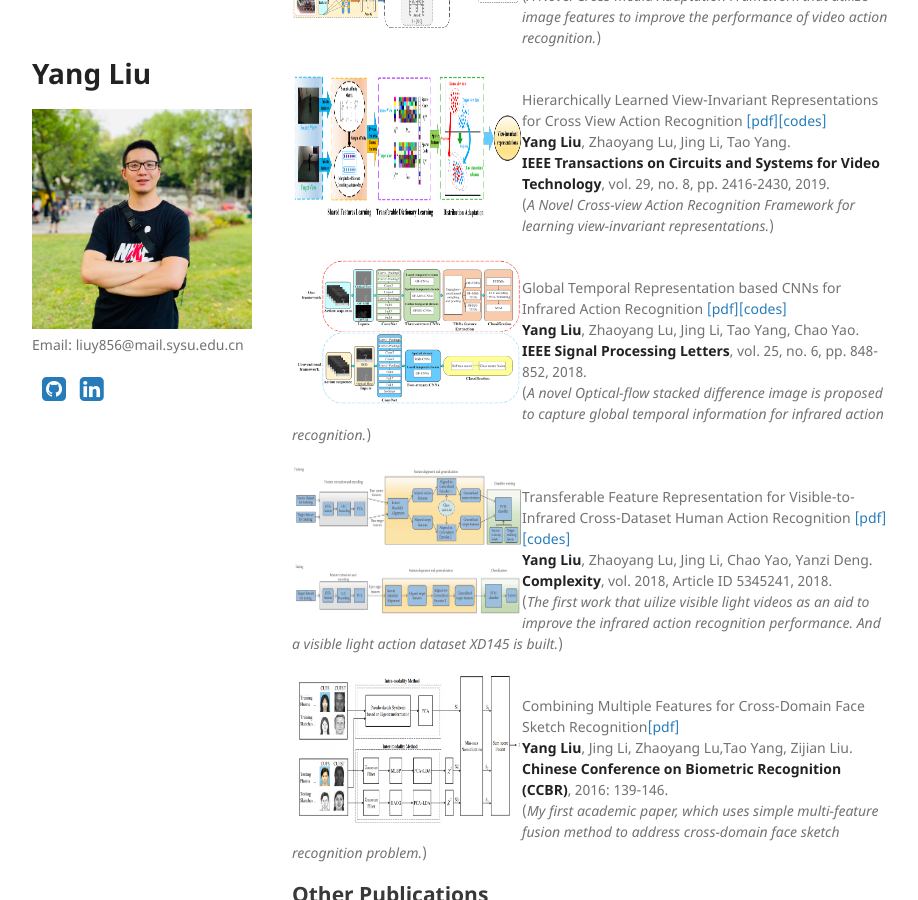
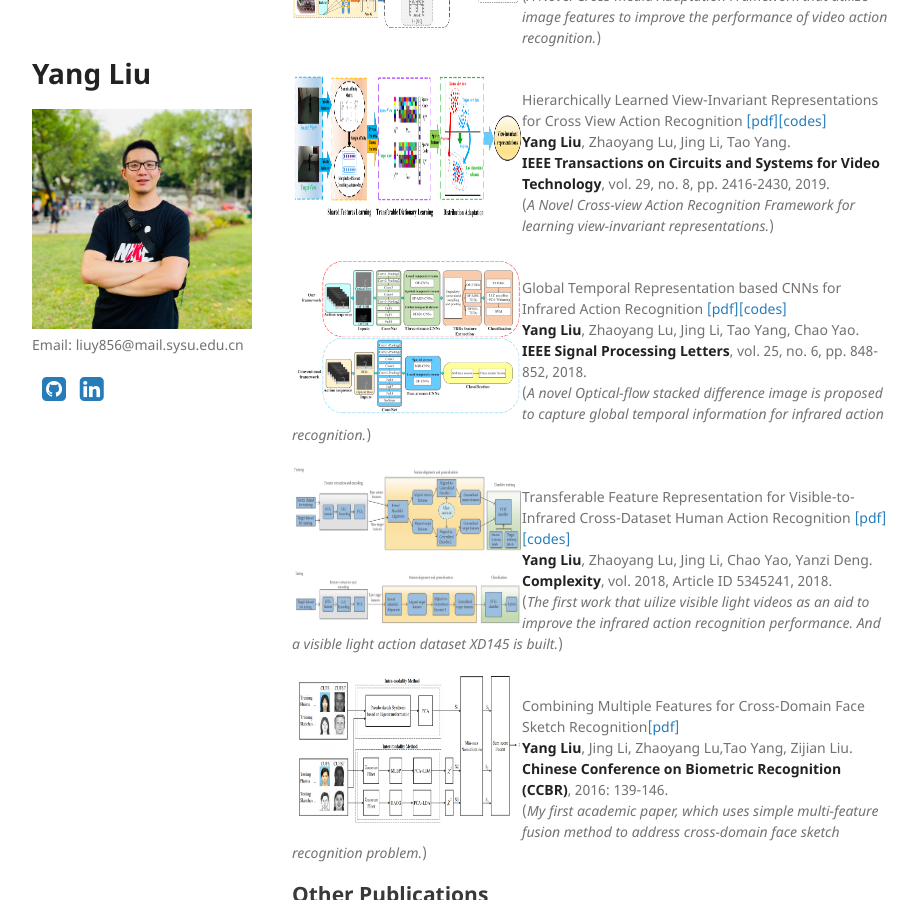
Before and after one commit to YangLiu9208/home, a Jekyll site: the page built from index.md, in a window 1280 px wide and 900 px high, scrolled down 1102 px. Shown: the whole window, without its empty margins (178-1096 px from the left). Built offline with Jekyll 4.4.1, drawn with Linux system fonts in a browser that asks for light colours; a style sheet for code colours, icons or effects is not loaded.

Commit message:
Update index.md

```diff
--- a/index.md
+++ b/index.md
@@ -61,7 +61,7 @@ Hierarchically Learned View-Invariant Representations for Cross View Action Reco
 
 <div align="left">
           <a>
-            <img border="0" src="./SPL.png" align="left" width="230" height="150">
+            <img border="0" src="./SPL.png" align="left" width="230" height="160">
           </a>
 </div>
 Global Temporal Representation based CNNs for Infrared Action Recognition [[pdf]](https://arxiv.org/abs/1909.08287)[[codes]](https://yangliu9208.github.io/TSTDDs/)
@@ -70,7 +70,7 @@ Global Temporal Representation based CNNs for Infrared Action Recognition [[pdf]
 (*A novel Optical-flow stacked difference image is proposed to capture global temporal information for infrared action recognition.*)
 <div align="left">
           <a>
-            <img border="0" src="./Complexity.png" align="left" width="230" height="150">
+            <img border="0" src="./Complexity.png" align="left" width="230" height="160">
           </a>
 </div>
 Transferable Feature Representation for Visible-to-Infrared Cross-Dataset Human Action Recognition [[pdf]](https://arxiv.org/abs/1909.08297)[[codes]](https://yangliu9208.github.io/CDFAG/)
```
